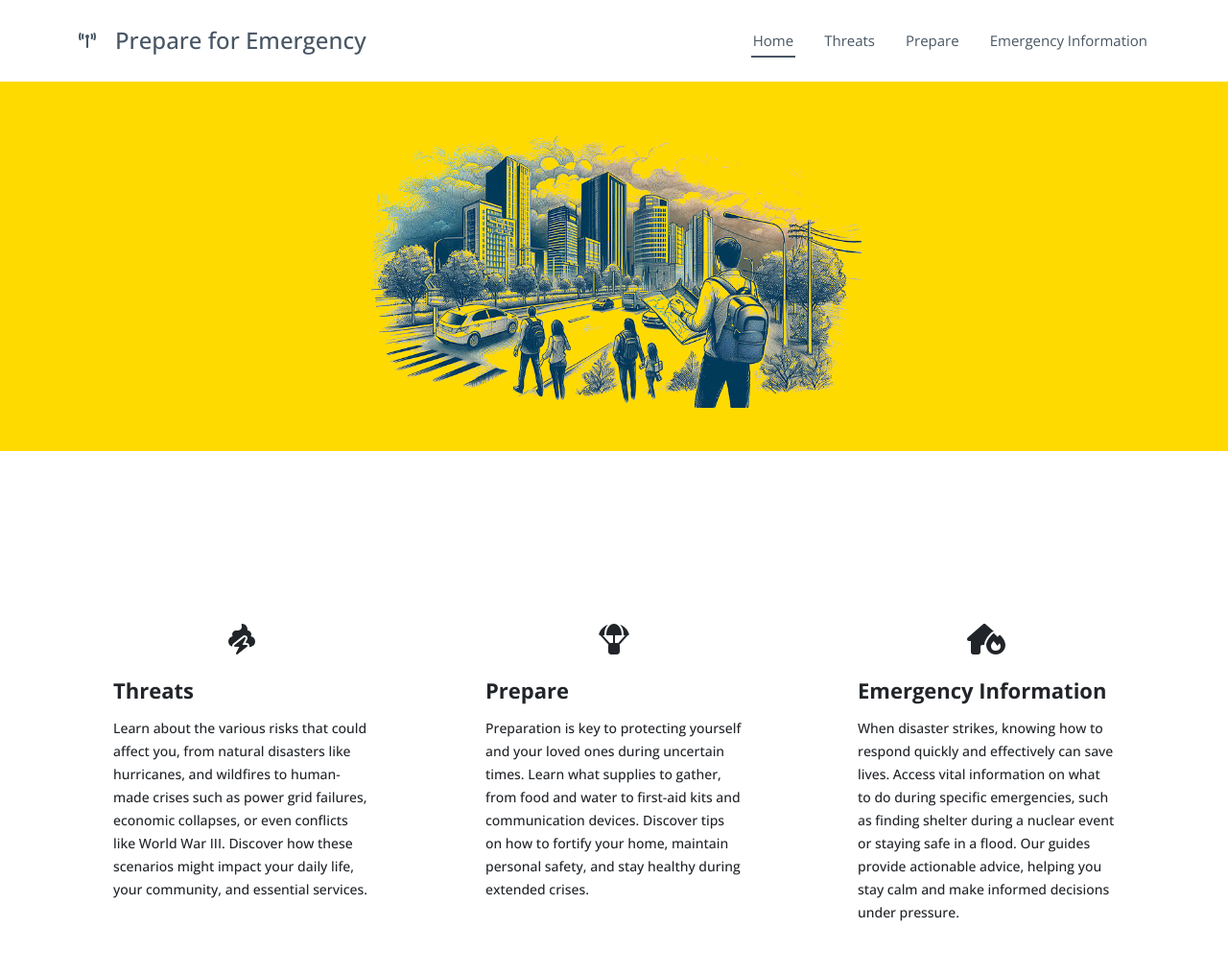
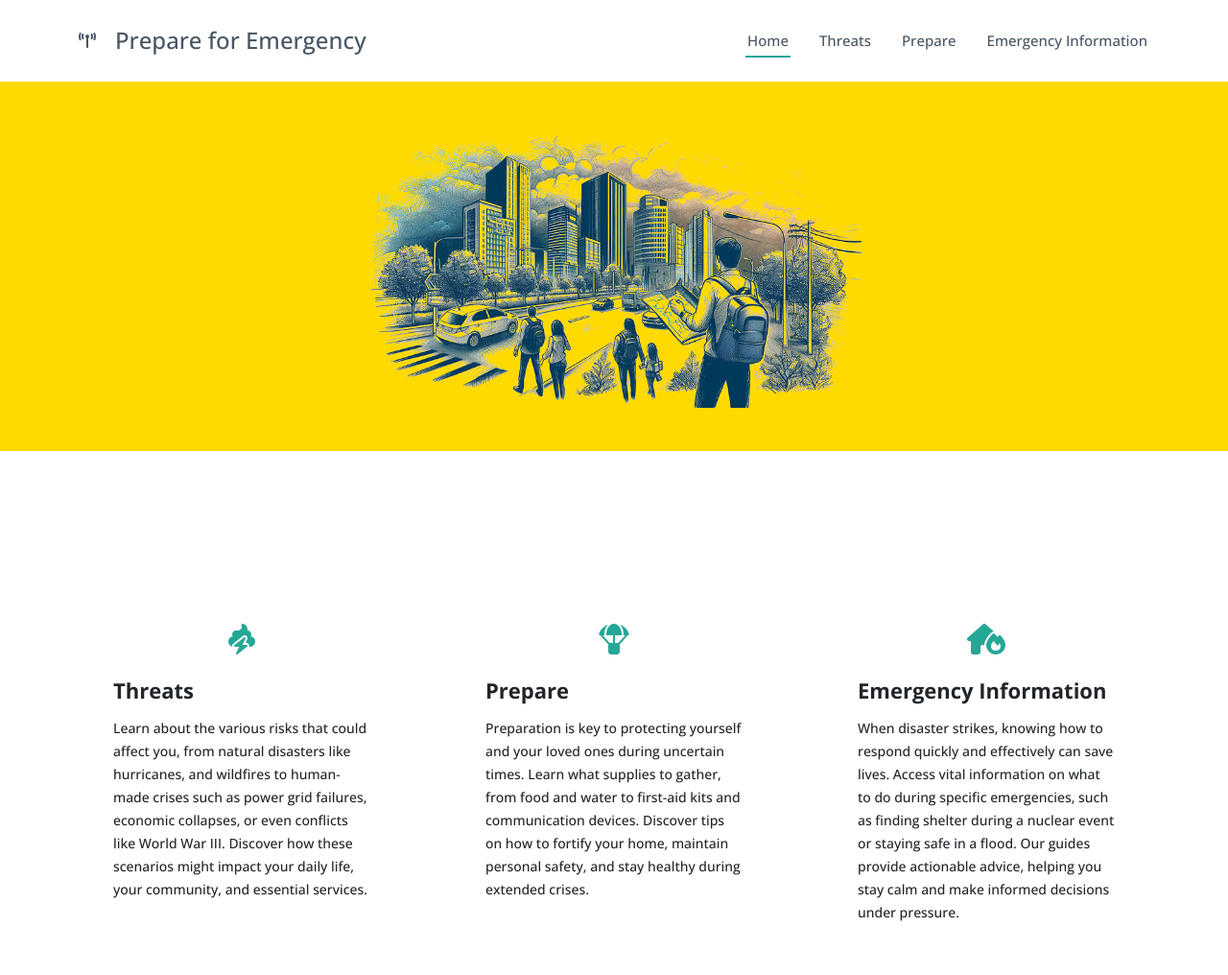
Before and after one commit to lstyles/prepare4emergency, a plain HTML site: page index.html in a window 1280 px wide. Shown: the top 1016 px of the page at 96% size. Drawn offline with nearby package versions, Linux system fonts and the light colour scheme.

Commit message:
more tweaks

```diff
--- a/assets/css/styles.css
+++ b/assets/css/styles.css
@@ -40,11 +40,12 @@ header a.title {
 }
 
 .navmenu a,
-.navmenu a:focus {
+.navmenu a:focus,
+.navmenu a:hover {
     color: rgb(72, 86, 100);
     font-size: 15px;
     padding: 0 2px;
-    font-weight: 400;
+    font-weight: 500;
     display: flex;
     align-items: center;
     justify-content: space-between;
@@ -68,7 +69,7 @@ header a.title {
     height: 2px;
     bottom: -6px;
     left: 0;
-    background-color: rgb(72, 86, 100);
+    background-color: rgb(37 167 150);
     visibility: hidden;
     width: 0px;
     transition: all 0.3s ease-in-out 0s;
@@ -108,12 +109,7 @@ footer {
 #featured-3 .feature-item .feature-icon {
     margin-bottom: 10px;
     text-align: center;
-}
-
-#featured-3 .feature-item .icon i {
-    color: green;
-    font-size: 36px;
-    transition: 0.3s;
+    color: rgb(37 167 150);
 }
 
 #featured-3 .feature-item h4 {
```
